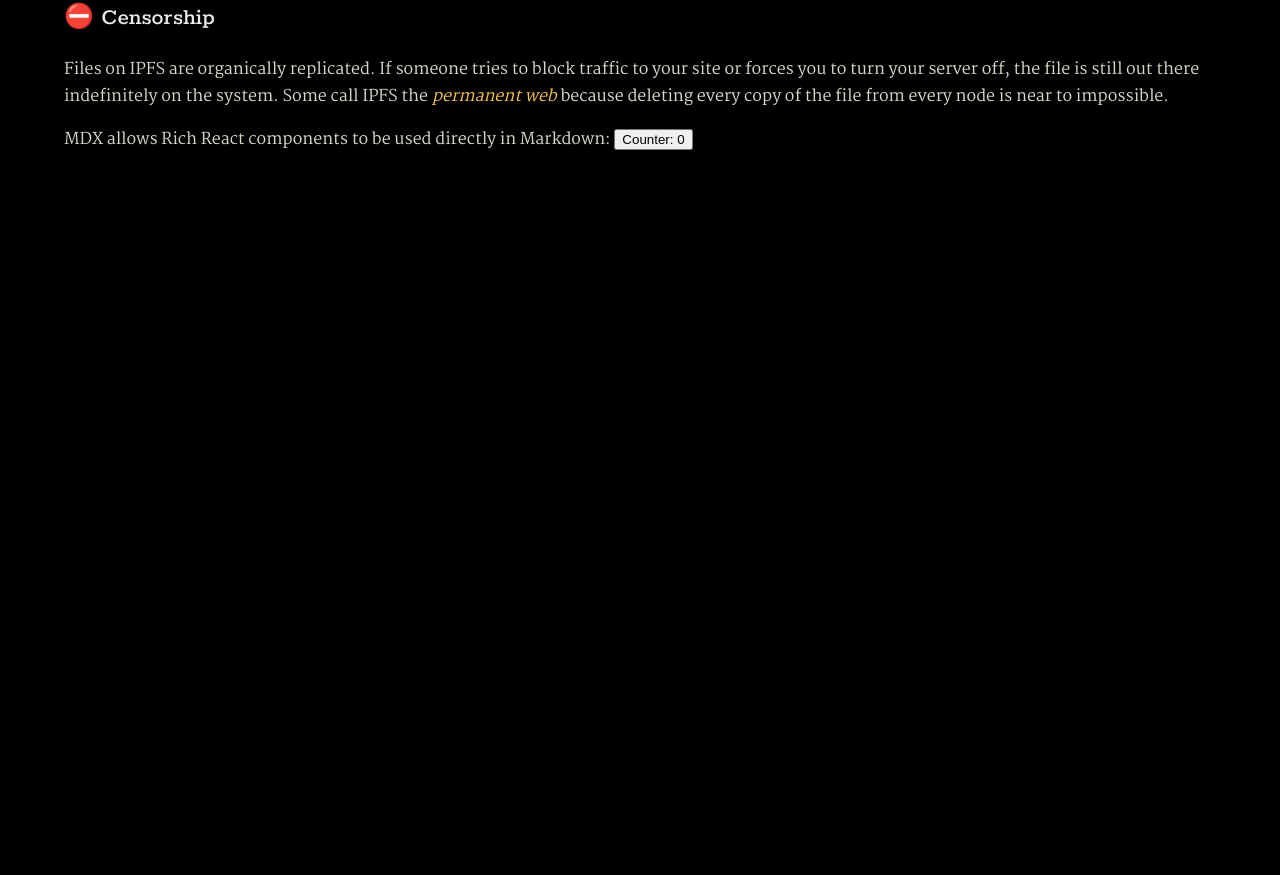
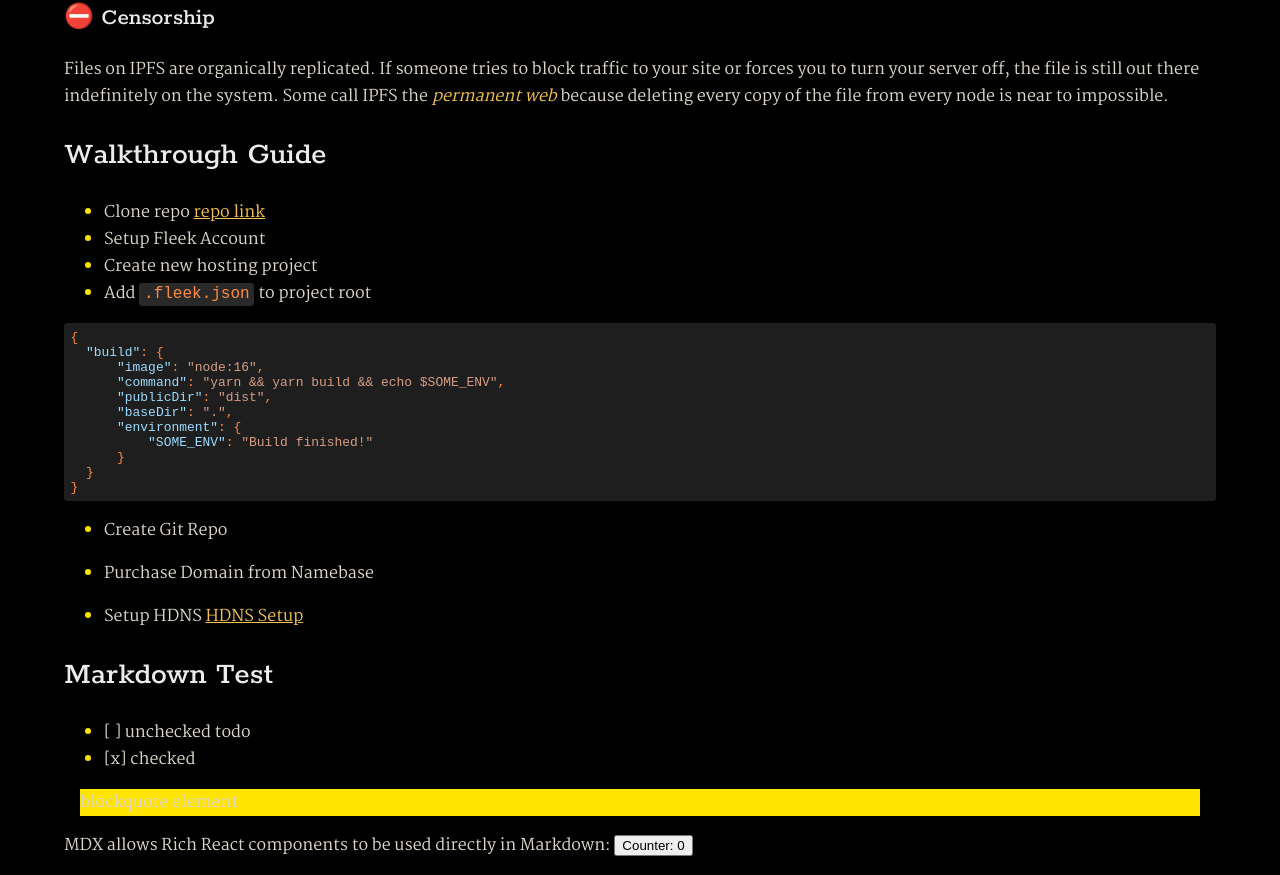
Before and after one commit to jonathantcrawford/ipfs-blog, a React (Vite) app: page /#/how-to-host-a-site-on-ipfs in a window 1280 px wide. Shown: the part 1089-1964 px from the top of the page. Before the commit the page ends 1258 px from the top, so only its background shows below. Built offline with nearby package versions, Linux system fonts and the light colour scheme.

Commit message:
added syntax highlighting

```diff
--- a/package.json
+++ b/package.json
@@ -12,7 +12,8 @@
     "framer-motion": "^5.5.5",
     "react": "^17.0.2",
     "react-dom": "^17.0.2",
-    "react-router-dom": "6"
+    "react-router-dom": "6",
+    "react-syntax-highlighter": "^15.4.5"
   },
   "devDependencies": {
     "@types/mdx": "^2.0.1",
--- a/src/components/Layout/Layout.module.scss
+++ b/src/components/Layout/Layout.module.scss
@@ -3,7 +3,7 @@
     max-width: 100vw;
 
     display: grid;
-    grid-template-columns: 5vw auto 5vw;
+    grid-template-columns: 5vw 90vw 5vw;
     grid-template-rows: 5vh auto 5vh auto;
     grid-template-areas:
         ". . ."
--- a/src/pages/HowToHostASiteOnIPFS.mdx
+++ b/src/pages/HowToHostASiteOnIPFS.mdx
@@ -1,4 +1,10 @@
 import { Counter } from '@/components/Counter';
+
+import { Light as SyntaxHighlighter } from 'react-syntax-highlighter';
+import syntaxHighlighterTheme from 'react-syntax-highlighter/dist/esm/styles/hljs/vs2015';
+
+
+
 
 # 🔥 How To Host A Site On IPFS
 
@@ -12,7 +18,7 @@
 
 **[CDN](https://developer.mozilla.org/en-US/docs/Glossary/CDN)** a group of servers spread out in different locations.
 
-## What's are the differences between HTTP and IPFS?
+## What are the differences between HTTP and IPFS?
 
 HTTP can be thought of as a way for computers to directly communicate with one another. When an HTTP request is made, the device is sending some data to a specific location.
 When you open an empty tab in your browser and navigate to the url `https://google.com` your network request connects with a DNS to lookup the IP address associated with the domain you are requesting.
@@ -39,4 +45,39 @@
 
 
 
+
+## Walkthrough Guide
+
+- Clone repo [repo link](https://github.com/jonathantcrawford/blog)
+- Setup Fleek Account
+- Create new hosting project
+- Add `.fleek.json` to project root
+
+<SyntaxHighlighter language="json" style={syntaxHighlighterTheme}>
+{`{
+    "build": {
+        "image": "node:16",
+        "command": "yarn && yarn build && echo $SOME_ENV",
+        "publicDir": "dist",
+        "baseDir": ".",
+        "environment": {
+            "SOME_ENV": "Build finished!"
+        }
+    }
+}`}
+</SyntaxHighlighter>
+
+- Create Git Repo
+
+- Purchase Domain from Namebase
+- Setup HDNS [HDNS Setup](https://www.hdns.io/#macos)
+
+
+## Markdown Test
+- [ ] unchecked todo
+- [x] checked
+
+> blockquote element
+
+
 MDX allows Rich React components to be used directly in Markdown: <Counter/>
--- a/src/styles/index.scss
+++ b/src/styles/index.scss
@@ -15,4 +15,4 @@
 
 *::-webkit-scrollbar {
     width: 0px;
-  }
+}
--- a/src/styles/markdown.scss
+++ b/src/styles/markdown.scss
@@ -41,6 +41,25 @@
     color: var(--color--traffic-display);
 }
 
+pre {
+    padding: 1.2vh 1.2vh;
+    border-radius: 0.4vh;
+    background-color: var(--color--new-pavement);
+
+    font-size: 1.618vh;
+
+
+
+    > code {
+        background-color: unset;
+        padding: unset;
+        border-radius: unset;
+    }
+
+}
+
+
+
 strong {
     color: var(--color--road-paint-yellow);
 }
@@ -49,10 +68,42 @@
     color: var(--color--road-paint-yellow);
 }
 
-p {
+li, p {
     font-family: var(--font--martel);
     font-size: 2vh;
     font-weight: 400;
 
     color: var(--color--road-guard);
 }
+
+
+ul {
+    li {
+        &::marker {
+            color: var(--color--hard-hat);
+
+
+        }
+
+        input {
+            & ~ ::marker {
+                content: "";
+            }
+        }
+    }
+}
+
+blockquote {
+    background-color: var(--color--hard-hat);
+
+    margin-block-start: 1em;
+    margin-block-end: 1em;
+    margin-inline-start: 1em;
+    margin-inline-end: 1em;
+}
+
+input[type="checkbox"]:disabled ~ *::marker {
+
+    padding: 40px;
+    content: "";
+}
--- a/src/styles/vars.scss
+++ b/src/styles/vars.scss
@@ -15,6 +15,7 @@
     --color--road-guard: #DBD7CB;
     --color--road-paint-white: #EAEBEB;
     --color--road-paint-yellow: #F3C14E;
+    --color--road-sign: #008080;
     --color--safety-vest: #9CCE2E;
     --color--hard-hat: #FFE400;
 }
```
Also changed, not shown: 1 other file (tests, documents, lock files or other folders).
